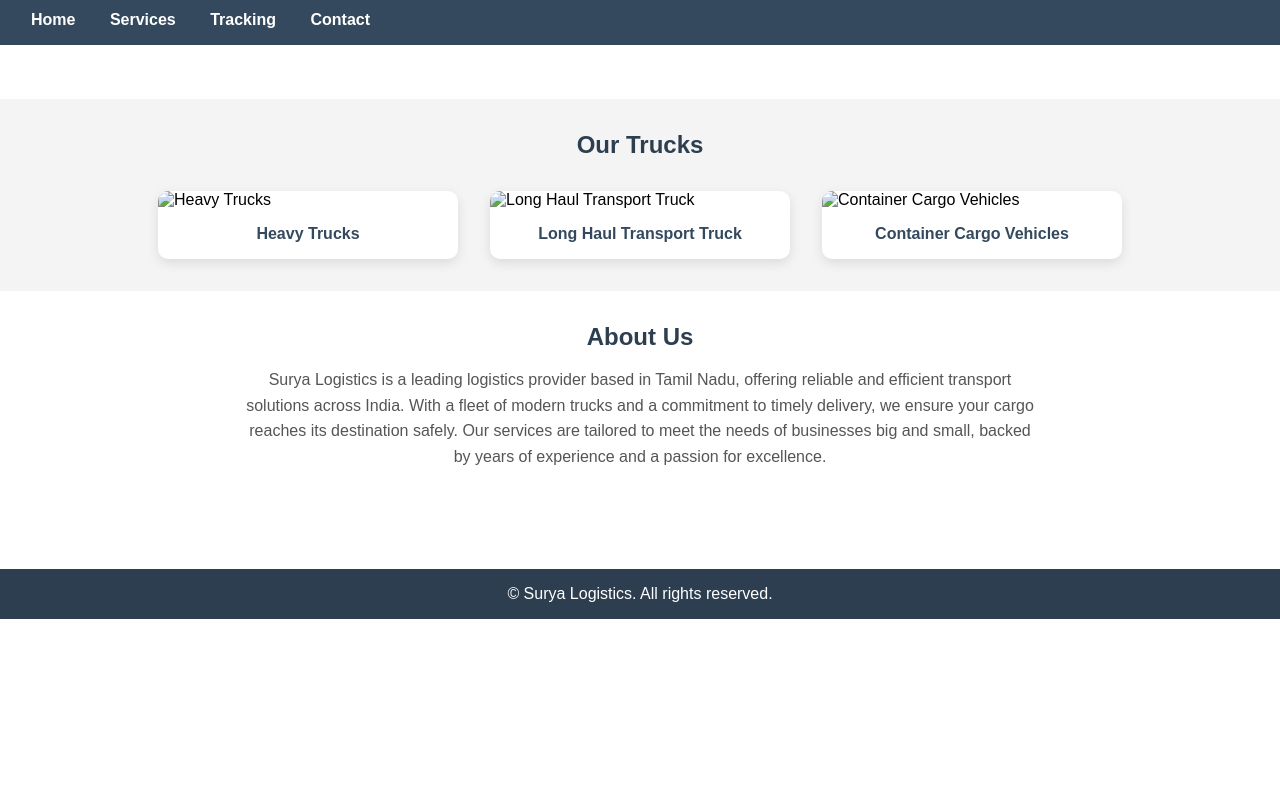
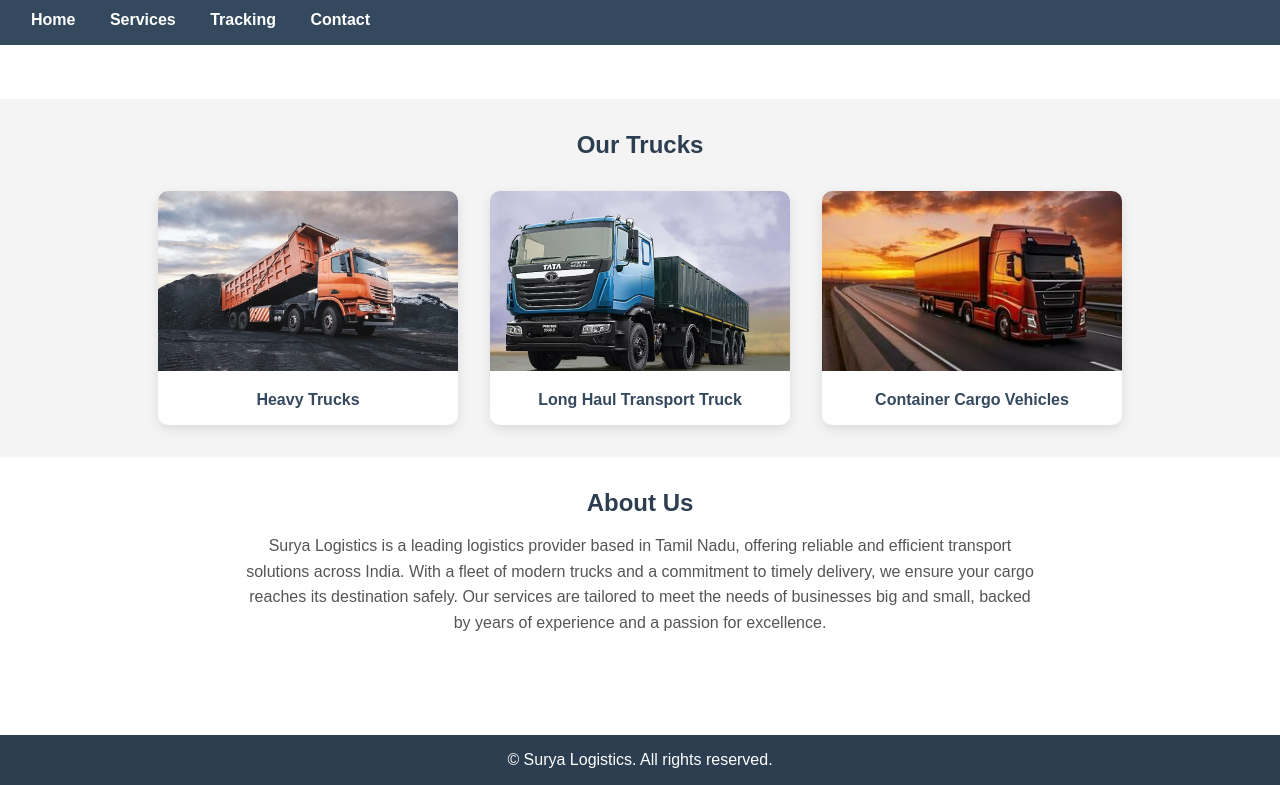
Before and after one commit to sakthidharan2006/suryalogistics, a plain HTML site: page index.html in a window 1280 px wide. Shown: the part 74-859 px from the top of the page. Before the commit the page ends 800 px from the top, so only its background shows below. Drawn offline with Linux system fonts and the light colour scheme; the site is published under a folder, as on GitHub Pages, so addresses that start at the root find nothing.

Commit message:
Update index.html

```diff
--- a/index.html
+++ b/index.html
@@ -133,15 +133,15 @@
         <h2>Our Trucks</h2>
         <div class="card-container">
             <div class="card">
-                <img src="/images/l2.png" alt="Heavy Trucks">
+                <img src="./images/l2.png" alt="Heavy Trucks">
                 <p>Heavy Trucks</p>
             </div>
             <div class="card">
-                <img src="/images/t3.png" alt="Long Haul Transport Truck">
+                <img src="./images/t3.png" alt="Long Haul Transport Truck">
                 <p>Long Haul Transport Truck</p>
             </div>
             <div class="card">
-                <img src="/images/l.png" alt="Container Cargo Vehicles">
+                <img src="./images/l.png" alt="Container Cargo Vehicles">
                 <p>Container Cargo Vehicles</p>
             </div>
         </div>
```
